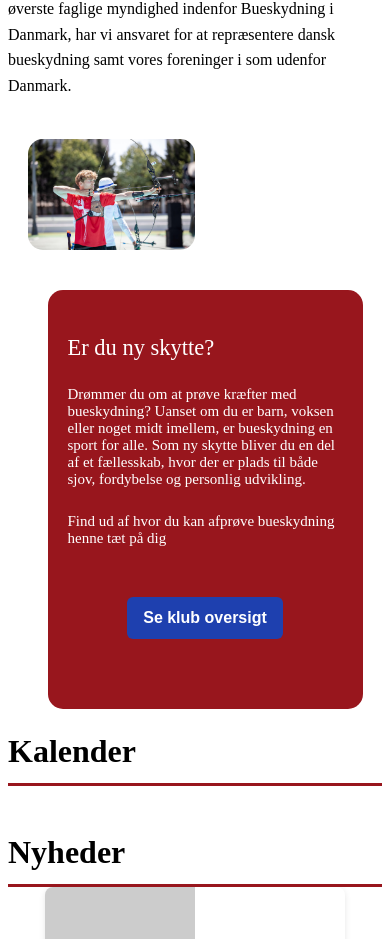
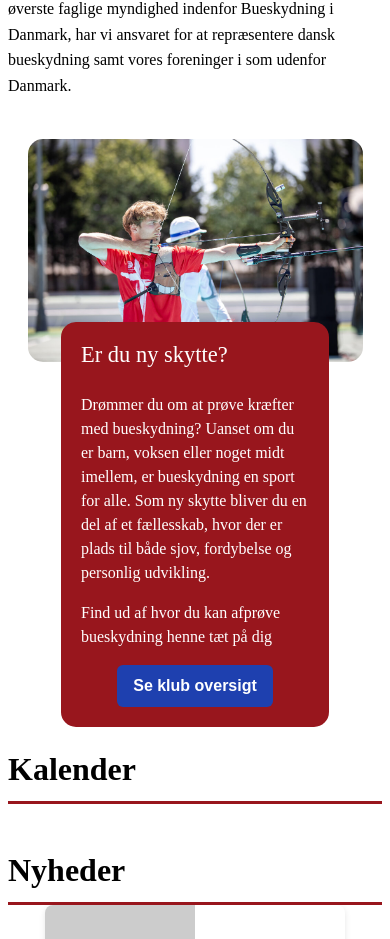
Before and after one commit to MartinWinterSC/BueskydningDanmark, a Vue app in the folder bueskydning-danmark/: page / in a window 390 px wide. Shown: the part 1455-2394 px from the top of the page. Built offline with nearby package versions, Linux system fonts and the light colour scheme.

Commit message:
New archer section fix

```diff
--- a/bueskydning-danmark/src/views/EquipmentView.vue
+++ b/bueskydning-danmark/src/views/EquipmentView.vue
@@ -5,7 +5,3 @@
 <template>
 
 </template>
-
-<style>
-
-</style>
--- a/bueskydning-danmark/src/views/HomeView.vue
+++ b/bueskydning-danmark/src/views/HomeView.vue
@@ -204,11 +204,16 @@ h1{
 .newArcherContainer h2,
 .newArcherContainer p {
   color: white;
+  margin-top: 0;
 }
 
-.NewArcherContent p {
+.newArcherContent{
+  margin: 0;
+}
+
+.newArcherContent p {
   font-size: 1rem;
-  line-height: 1.6;
+  line-height: 1.5;
   margin-bottom: var(--space-md);
   color: white;
 }
@@ -216,7 +221,10 @@ h1{
 .NewArcherContentFooter{
   display: flex;
   justify-content: center;
-
+  margin: 0;
+}
+.NewArcherContentFooter *{
+  margin: 0;
 }
 
 .cardGrid {
@@ -231,8 +239,8 @@ h1{
 /* Media queries */
 @media (max-width: 768px) {
   .newArcherSection {
-    grid-template-columns: 1fr;
-    gap: 20px;
+    display: flex;
+    flex-direction: column;
   }
 
   .NewArcherContent h2 {
@@ -245,11 +253,11 @@ h1{
 
    .newArcherContainer {
     position: relative;
-    transform: none;
     top: unset;
-    right: unset;
-    width: 100%;
-    margin-top: 20px;
+    left: 50%;
+    transform: translateX(-50%);
+    width: 80%;
+    margin-top: -20px;
     border-radius: 15px;
     padding: 20px;
   }
@@ -258,6 +266,7 @@ h1{
     width: 100%;     /* Make image full width */
     height: auto;    /* Let height adjust automatically */
     border-radius: 15px;
+    margin-bottom: -20px;
   }
 }
 
```
